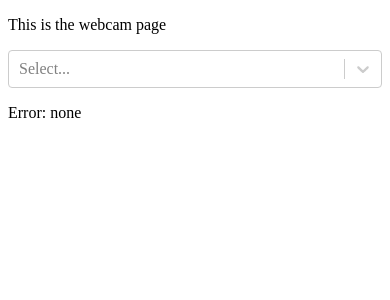
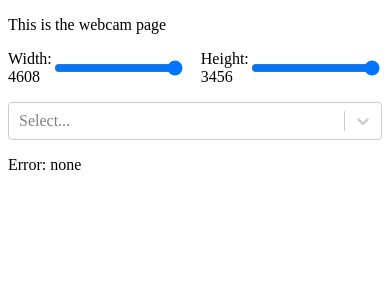
Before and after one commit to atav32/next-scratch, a Next.js app: page /webcam in a window 390 px wide. Shown: the top 300 px of the page. Built offline with nearby package versions, Linux system fonts and the light colour scheme; no server answers.

Commit message:
how does width & height resolution interact with phones with several back cameras

```diff
--- a/pages/webcam.css
+++ b/pages/webcam.css
@@ -1,3 +1,13 @@
+.video-constraint-container {
+  display: flex;
+  margin: 1em 0;
+}
+
+.video-constraint-label {
+  display: flex;
+  margin-right: 1em;
+}
+
 .react-webcam {
   margin-top: 1em;
   width: 100%;
--- a/pages/webcam.js
+++ b/pages/webcam.js
@@ -5,8 +5,8 @@ import * as ReactWebcam from 'react-webcam';
 import './webcam.css';
 
 const IDEAL_VIDEO_CONSTRAINTS = {
-  width: 99999,
-  height: 99999,
+  width: 4608,
+  height: 3456,
   facingMode: 'environment',
 };
 
@@ -26,12 +26,12 @@ const fixMultiCameraConstraints = (videoConstraints, devices) => {
 const getAvailableDeviceOptions = (devices) => {
   const deviceOptions = [];
   const videoDevices = devices.filter(device => device.kind === 'videoinput');
-  console.log('%c video devices', 'color: #b0b', videoDevices);
+  // console.log('%c video devices', 'color: #b0b', videoDevices);
   videoDevices.forEach(device => deviceOptions.push({
     label: device.label,
     value: device.deviceId,
   }));
-  console.log('%c device options', 'color: #b0b', deviceOptions);
+  // console.log('%c device options', 'color: #b0b', deviceOptions);
   return deviceOptions;
 };
 
@@ -42,18 +42,30 @@ const getActiveTrack = async (mediaStream) => {
   return activeTrack;
 };
 
+const logStreamTracks = (mediaStream) => {
+  const videoTracks = mediaStream.getVideoTracks();
+  videoTracks.forEach(track => {
+    console.log('%c track capabilities', 'color: #b0b', track.getCapabilities());
+    console.log('%c track settings', 'color: #b0b', track.getSettings());
+    console.log('%c track constraints', 'color: #b0b', track.getConstraints());
+  });
+};
+
 export default function Webcam() {
   const [activeDevice, setActiveDevice] = useState(null);
   const [deviceOptions, setDeviceOptions] = useState([]);
   const [error, setError] = useState(null);
+  const [height, setHeight] = useState(IDEAL_VIDEO_CONSTRAINTS.height);
   const [videoDevices, setVideoDevices] = useState([]);
   const [videoConstraints, setVideoConstraints] = useState(IDEAL_VIDEO_CONSTRAINTS);
+  const [width, setWidth] = useState(IDEAL_VIDEO_CONSTRAINTS.width);
   const [ready, setReady] = useState(false);
 
   const updateDevices = async () => {
     const devices = await navigator.mediaDevices.enumerateDevices();
-    console.log('%c load available devices', 'color: #b0b', devices);
-    setVideoDevices(devices.filter(device => device.kind === 'videoinput'));
+    const availableVideoDevices = devices.filter(device => device.kind === 'videoinput');
+    console.log('%c load available devices', 'color: #b0b', availableVideoDevices);
+    setVideoDevices(availableVideoDevices);
 
     const newDeviceOptions = getAvailableDeviceOptions(devices);
     setDeviceOptions(newDeviceOptions);
@@ -73,13 +85,17 @@ export default function Webcam() {
     };
 
     loadAvailableDevices();
+    const supportedConstraints = navigator.mediaDevices.getSupportedConstraints();
+    console.log('%c supported constraints', 'color: #b0b', supportedConstraints);
   }, []);
 
   useEffect(() => {
+    /*
     if (!ready) {
       const newVideoConstraints = fixMultiCameraConstraints(videoConstraints, videoDevices);
       setVideoConstraints(newVideoConstraints);
     }
+    */
 
     const newDeviceOptions = getAvailableDeviceOptions(videoDevices);
     setDeviceOptions(newDeviceOptions);
@@ -98,31 +114,85 @@ export default function Webcam() {
     loadUserMedia();
   }, [videoConstraints]);
 
+  useEffect(() => {
+    const newVideoConstraints = {
+      ...videoConstraints,
+      width,
+      height,
+    };
+    setVideoConstraints(newVideoConstraints);
+  }, [width, height]);
+
   const handleChangeActiveDevice = async (device) => {
     console.log('%c setActiveDevice', 'color: #b0b', device);
     const newVideoConstraints = {
-      width: videoConstraints.width,
-      height: videoConstraints.height,
+      // width: videoConstraints.width,
+      // height: videoConstraints.height,
       deviceId: device.value,
     };
     setVideoConstraints(newVideoConstraints);
   };
 
   const handleOnUserMedia = async (mediaStream) => {
+    logStreamTracks(mediaStream);
     const activeTrack = await getActiveTrack(mediaStream);
     const [devices, newDeviceOptions] = await updateDevices();
-    const activeTrackDevice = newDeviceOptions.filter(device => device.label === activeTrack.label)[0];
+    const activeTrackDevice = newDeviceOptions.filter(device => device.value === activeTrack.getCapabilities().deviceId)[0];
     setActiveDevice(activeTrackDevice);
     console.log('%c active track', 'color: #b0b', activeTrack);
     console.log('%c active device', 'color: #b0b', activeTrackDevice);
   };
 
-  console.log('%c ready', 'color: #b0b', ready);
+  const handleOnUserMediaError = (err) => {
+    setError(err);
+    console.error(err);
+  };
+
+  const handleConstraintChange = (event) => {
+    const inputName = event.target.name;
+    const newValue = event.target.value;
+    // console.log('%c handle constraint change', 'color: #b0b', event, event.target.name, event.target.value);
+    if (inputName === 'width') {
+      setWidth(newValue);
+    } else if (inputName === 'height') {
+      setHeight(newValue);
+    }
+  };
+
+  console.log('%c ready', 'color: #0b0', ready);
   console.log('%c video contraints', 'color: #b0b', videoConstraints);
 
   return (
     <div className="ContentContainer">
       <p>This is the webcam page</p>
+      <div className="video-constraint-container">
+        <label className="video-constraint-label">
+          <span>Width: {width}</span>
+          <input
+            className="video-constraint"
+            type="range"
+            name="width"
+            value={width}
+            onChange={handleConstraintChange}
+            min="0"
+            max={IDEAL_VIDEO_CONSTRAINTS.width}
+            step="10"
+          />
+        </label>
+        <label className="video-constraint-label">
+          <span>Height: {height}</span>
+          <input
+            className="video-constraint"
+            type="range"
+            name="height"
+            value={height}
+            onChange={handleConstraintChange}
+            min="0"
+            max={IDEAL_VIDEO_CONSTRAINTS.height}
+            step="10"
+          />
+        </label>
+      </div>
       <Select
         options={deviceOptions}
         value={activeDevice}
@@ -133,6 +203,7 @@ export default function Webcam() {
         className="react-webcam"
         audio={false}
         onUserMedia={handleOnUserMedia}
+        onUserMediaError={handleOnUserMediaError}
         videoConstraints={videoConstraints}
       />
       }
```
Lines whose indentation alone changed are shown as unchanged.
